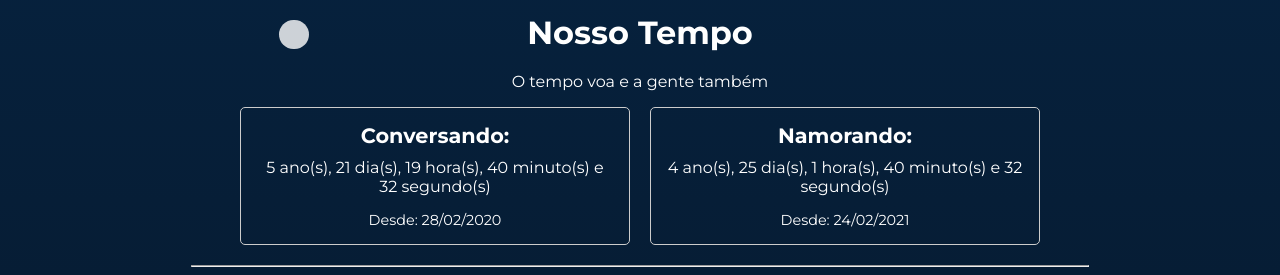
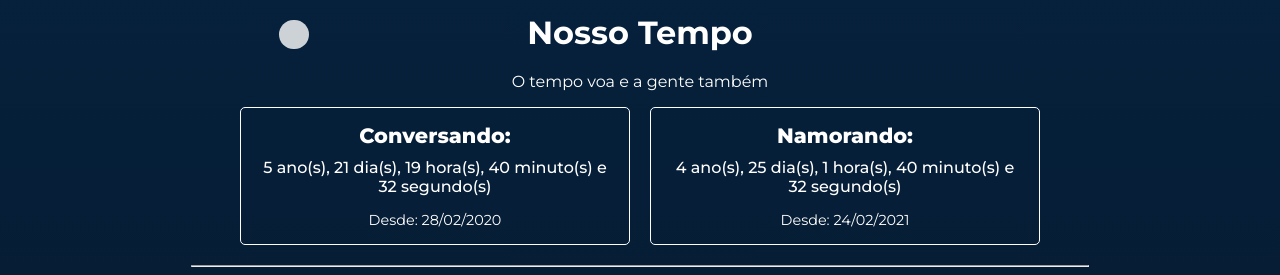
Before and after one commit to brunopisciotta/D-B, a plain HTML site: page index.html in a window 1280 px wide. Shown: the part 2148-2423 px from the top of the page. Drawn offline with nearby package versions, Linux system fonts and the light colour scheme.

Commit message:
ajuste de fonte nos timers

```diff
--- a/style.css
+++ b/style.css
@@ -131,12 +131,20 @@ hr{
 .timer-item {
     flex: 1; /* Faz cada timer ocupar o mesmo espaço */
     padding: 15px;
-    border: 1px solid #ccc;
+    border: 1px solid #ffffff;
     border-radius: 5px;
-    color: white;
+    color: rgb(255, 255, 255);
     display: flex;
     flex-direction: column;
     align-items: center;
+}
+
+#timer1{
+    font-weight: 500;
+}
+
+#timer2{
+    font-weight: 500;
 }
 
 .timer-item h3 {
@@ -144,6 +152,7 @@ hr{
     margin-bottom: 10px;
     font-size: 1.3em;
     color: white;
+    font-weight: 800;
 }
 
 .timer-item div {
```
